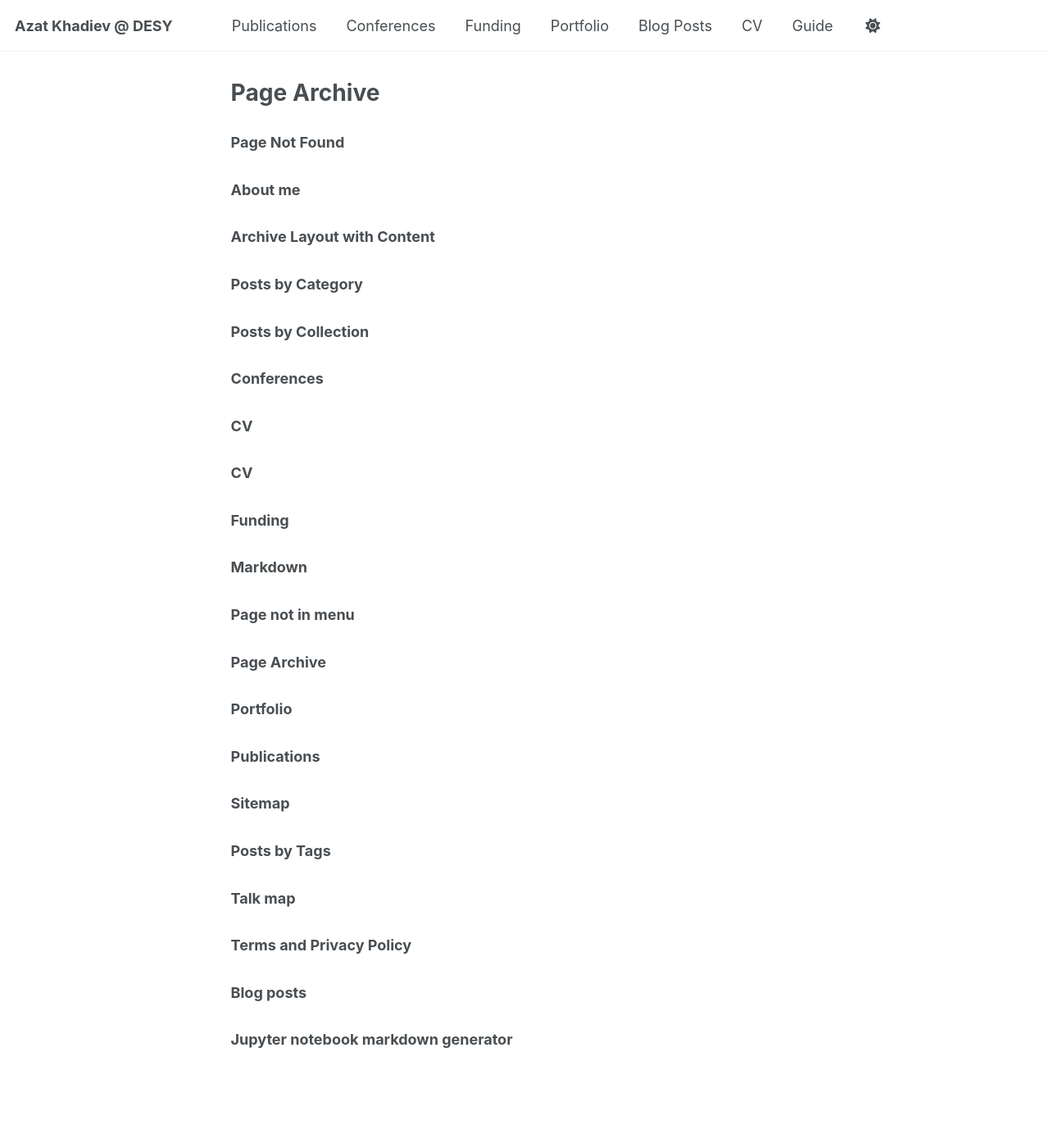
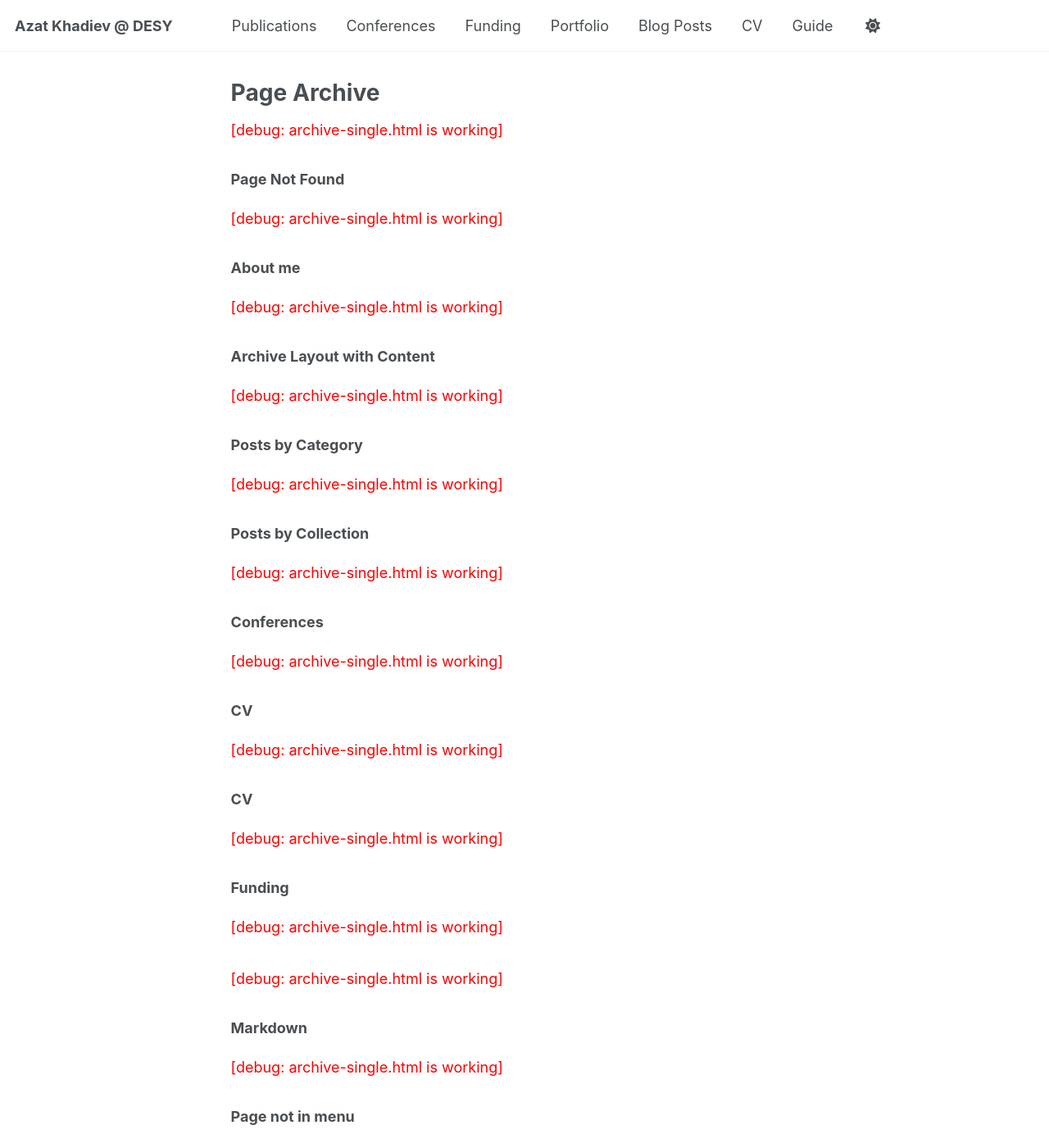
Before and after one commit to azkhadiev/azkhadiev.github.io, a Jekyll site: the page built from _pages/page-archive.html, in a window 1280 px wide and 1400 px high. Shown: the whole window at 82% size. Built offline with Jekyll 4.4.1, drawn with Linux system fonts in a browser that asks for light colours; a script that is not in the unit is left out; some of the changed text lies outside the part shown.

Commit message:
Update archive-single.html

```diff
--- a/_includes/archive-single.html
+++ b/_includes/archive-single.html
@@ -1,4 +1,6 @@
 <article>
+  <p style="color:red;">[debug: archive-single.html is working]</p>
+
   <h3>{{ post.title }}</h3>
   <p>{{ post.authors }}</p>
   <p><em>{{ post.journal }}</em> {% if post.volume %} <strong>{{ post.volume }}</strong>{% endif %}
```
